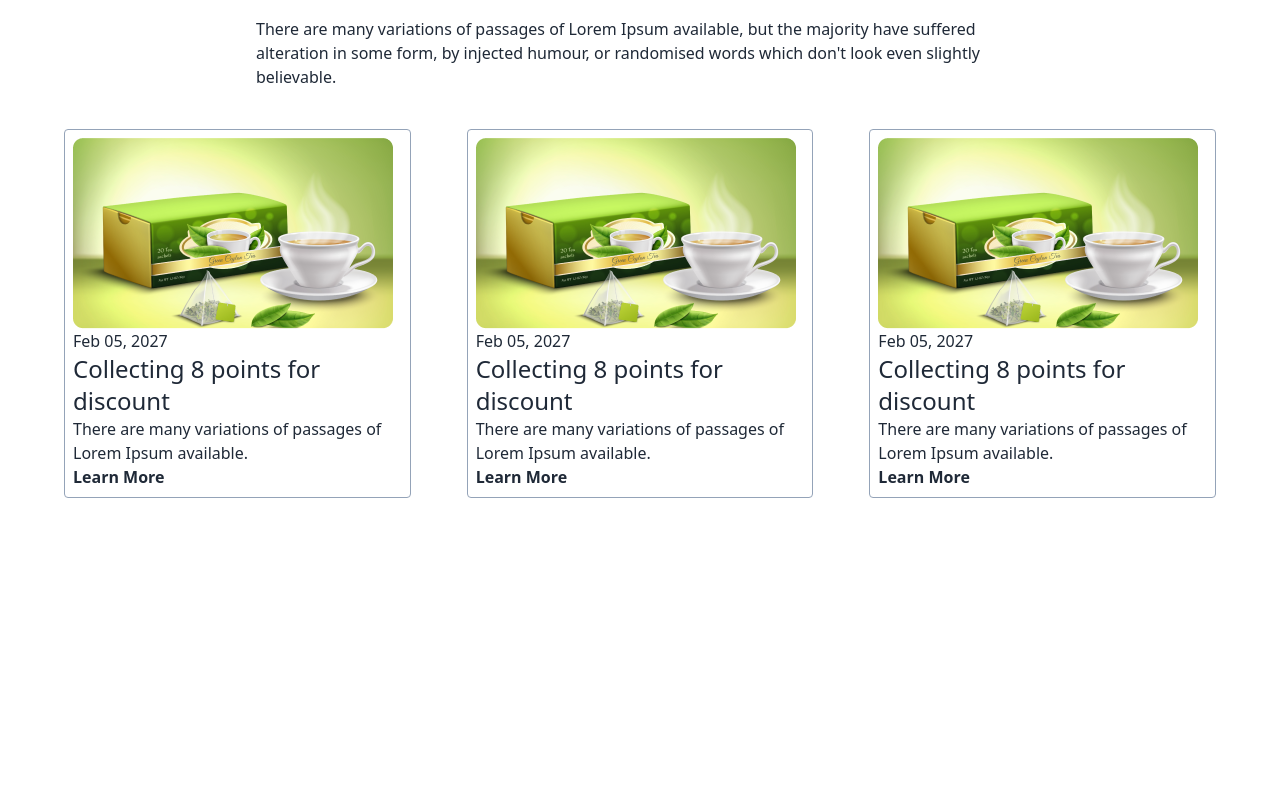
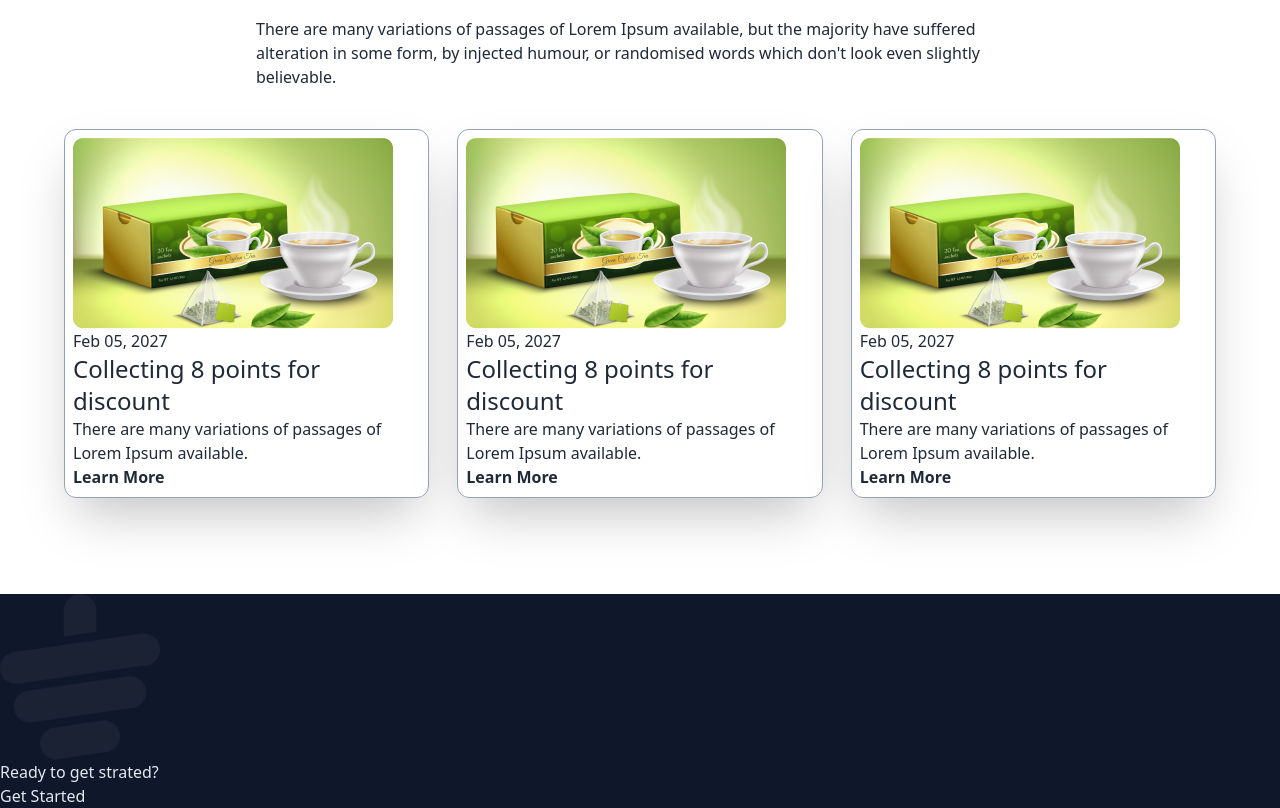
Before and after one commit to joykbiswas/tea-house-with-daisyUI, a plain HTML site: page index.html in a window 1280 px wide. Shown: the part 2670-3478 px from the top of the page. Before the commit the page ends 3264 px from the top, so only its background shows below. Drawn offline with nearby package versions, Linux system fonts and the light colour scheme.

Commit message:
added footer

```diff
--- a/index.html
+++ b/index.html
@@ -33,7 +33,7 @@
       <div class="hero ">
         <div class="hero-content flex-col lg:flex-row">
 
-          <div>
+          <div class="">
             <h1 class="text-4xl md:text-7xl font-bold">It's good <br> tea time at The <br> Tea House</h1>
             <p class="py-6">Tea and Botanical Solutions Supplier Give Optimum Satisfaction To Your Taste Buds.</p>
             <button class="btn btn-primary">Explore More</button>
@@ -104,7 +104,7 @@
         </section>
 
         <!--   great tea section   -->
-       <section class="my-24 flex  md:mx-16 gap-12 flex-col lg:flex-row ">
+       <section class="my-24 mx-10 flex  md:mx-16 gap-12 flex-col lg:flex-row ">
          <div class=" gap-8 grid grid-cols-1  md:grid-cols-2  flex-1">
            <!-- row 1 -->
           <div class="rounded-xl h-36 bg-gradient-to-r from-[#e6a6231a] to-[#f9a065]"></div>
@@ -141,7 +141,7 @@
        <!--   client section   -->
        <div class="my-24 md:mx-12 bg-gradient-to-r from-[#FF8938] to-[#ff0000f7]">
 
-        <div class=" md:flex items-center  gap-x-12 p-16">
+        <div class=" lg:flex items-center  gap-x-12 p-16">
 
 
           <div class=" md:pr-16">
@@ -151,7 +151,7 @@
           </div>
           <!-- review -->
 
-          <div class="relative">
+          <div class="relative md:mx-20">
              <!--  next review -->
              <div class="relative z-10 opacity-40 mb-14  rounded p-9 bg-white">
               <img class="absolute -top-7 -left-8" src="./images/client.png" alt="">
@@ -164,7 +164,7 @@
              </div>
 
              <!-- current review -->
-           <div class="absolute z-20 rounded p-9 top-32 -left-12 md:top-36 md:-left-28 lg:w-[430px] bg-white">
+           <div class="absolute z-20 rounded p-9 top-32 -left-10 md:top-36 md:-left-28 lg:w-[430px] bg-white">
             <img class="absolute -top-7 -left-8" src="./images/client.png" alt="">
             <p>We are providing the best and suitable home insurance services for the people who are interested to treatment</p>
             <h4 class="text-xl mt-3">Ilham Yuda</h4>
@@ -192,15 +192,15 @@
        </div>
 
        <!--   news and events section   -->
-       <section class=" my-24 mx-16">
+       <section class=" my-24 mx-16 ">
          <!-- news and events title -->
         <div class=" md:mx-12">
           <h2 class="text-5xl font-extrabold text-center mb-5 ">News & Events</h2>
           <p class="lg:max-w-3xl mb-10 mx-auto">There are many variations of passages of Lorem Ipsum available, but the majority have suffered alteration in some form, by injected humour, or randomised words which don't look even slightly believable. </p>
         </div>
         <!-- news and events card -->
-       <div class="flex gap-14">
-        <div class="p-2 border rounded border-slate-400 border-solid">
+       <div class="grid grid-cols-1 gap-7  md:grid-cols-2 lg:grid-cols-3">
+        <div class="p-2 border rounded-xl border-slate-400 border-solid shadow-2xl">
           <img class="" src="./images/news-1.png" alt="">
           <p>Feb 05, 2027</p>
           <h3 class="text-2xl">Collecting 8 points for discount</h3>
@@ -208,7 +208,7 @@
           <p class="font-semibold">Learn More</p>
         </div>
 
-        <div class="p-2 border rounded border-slate-400 border-solid">
+        <div class="p-2 border rounded-xl border-slate-400 border-solid shadow-2xl">
           <img class="" src="./images/news-1.png" alt="">
           <p>Feb 05, 2027</p>
           <h3 class="text-2xl">Collecting 8 points for discount</h3>
@@ -216,7 +216,7 @@
           <p class="font-semibold">Learn More</p>
         </div>
 
-        <div class="p-2 border rounded border-slate-400 border-solid">
+        <div class="p-2 border rounded-xl border-slate-400 border-solid shadow-2xl">
           <img class="" src="./images/news-1.png" alt="">
           <p>Feb 05, 2027</p>
           <h3 class="text-2xl">Collecting 8 points for discount</h3>
@@ -225,8 +225,18 @@
         </div>
        </div>
        </section>
+    </main>
 
-
-    </main>
+    <footer>
+      <div class="text-slate-200 bg-slate-900">
+        <div>
+          <img class=" w-40" src="./images/bg_cup.png" alt="">
+        </div >
+        <div class="justify-end">
+          <h4>Ready to get strated?</h4>
+          <button>Get Started</button>
+        </div>
+      </div>
+    </footer>
 </body>
 </html>
```
